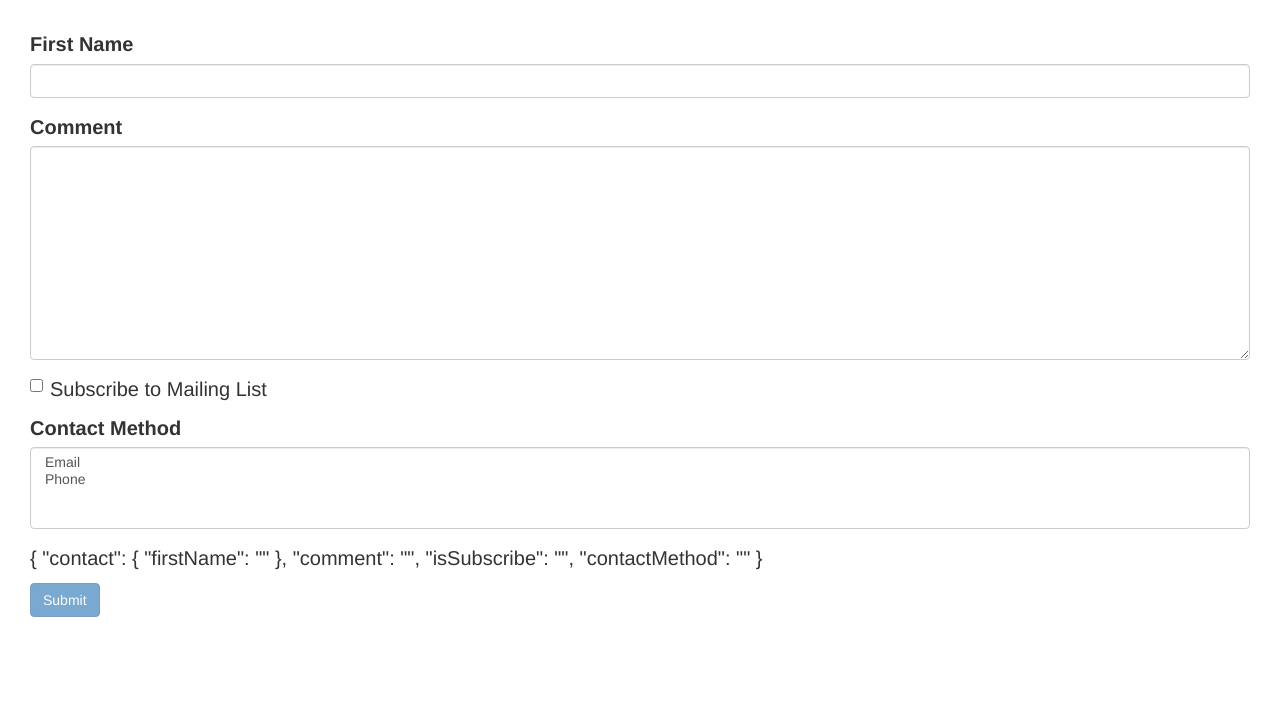
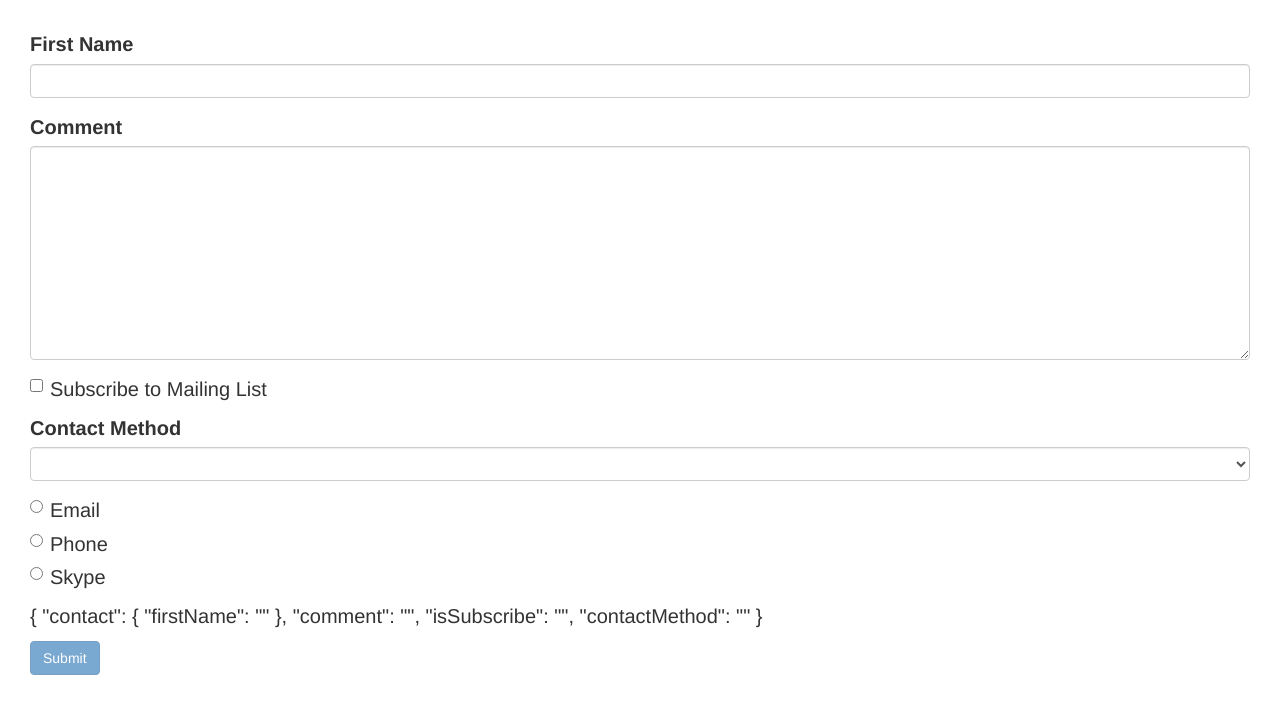
Before and after one commit to corsantic/AngularTraining, an Angular app: page / in a window 1280 px wide. Shown: the top 714 px of the page. Built offline with nearby package versions, Linux system fonts and the light colour scheme.

Commit message:
adding radio buttons

```diff
--- a/src/app/contact-form/contact-form.component.html
+++ b/src/app/contact-form/contact-form.component.html
@@ -56,7 +56,6 @@ Contact Method
   </label>
 
   <select
-   multiple
    ngModel
    name="contactMethod"
    id="contactMethod"
@@ -64,10 +63,16 @@ Contact Method
    <option *ngFor="let method of contactMethods" [value]="method.id">
 {{method.name}}
    </option>
-
-
   </select>
 </div>
+
+<div *ngFor="let method of contactMethods"class="radio">
+  <label>
+    <input ngModel type="radio" name="contactMethod" [value]="method.id">
+    {{method.name}}
+  </label>
+</div>
+
 
 <p>
   {{f.value | json}}
--- a/src/app/contact-form/contact-form.component.ts
+++ b/src/app/contact-form/contact-form.component.ts
@@ -10,7 +10,8 @@ export class ContactFormComponent {
 
   contactMethods=[
     {id:1 ,name:'Email'},
-    {id:2 ,name:'Phone'}
+    {id:2 ,name:'Phone'},
+    {id:3 ,name:'Skype'}
   ]
 
 
```
